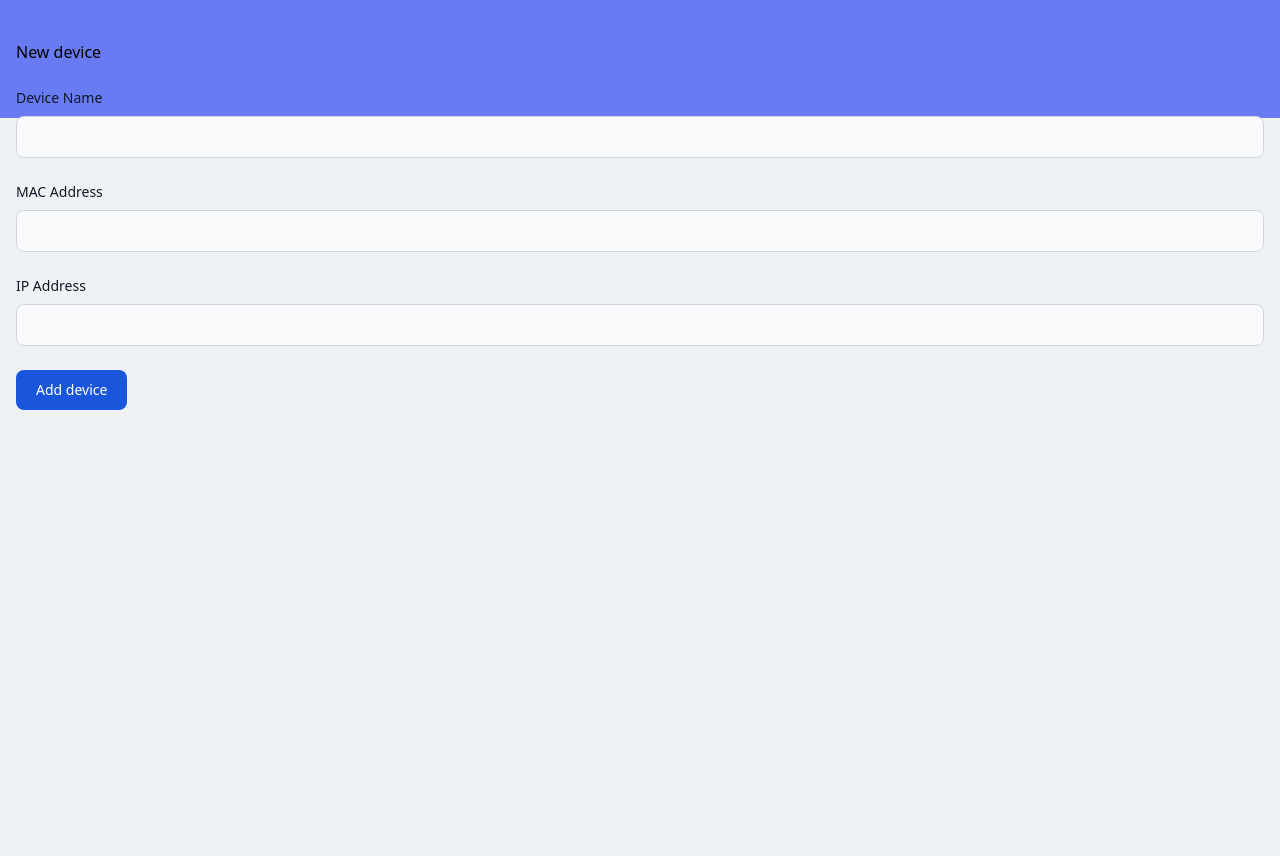
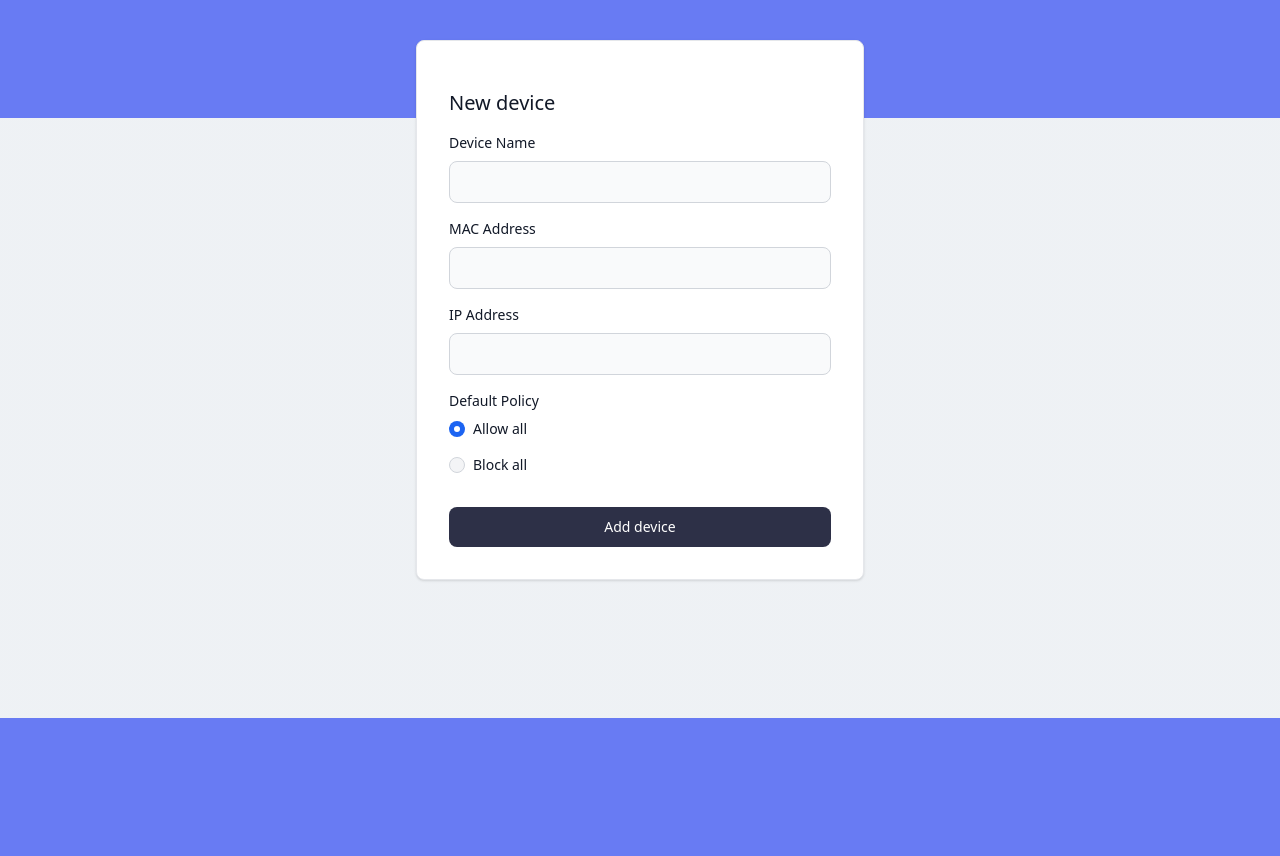
Before and after one commit to elduwa/shipp, a Flask app: template app/templates/add-device.html in a window 1280 px wide. Shown: the part 82-938 px from the top of the page. Before the commit the page ends 492 px from the top, so only its background shows below. Run offline with Flask 3, Linux system fonts and the light colour scheme; the template is opened without the code that fills it: values that come from a table or form of the project are taken from there, others are empty; style sheets or scripts are compiled from the project's sources; parts of the project's set-up code (start-up, migrations or seed data) failed here and were passed over.

Commit message:
added default policy to device forms and improved design

```diff
--- a/app/forms.py
+++ b/app/forms.py
@@ -1,14 +1,18 @@
 from flask_wtf import FlaskForm
-from wtforms import StringField, PasswordField, BooleanField
+from wtforms import StringField, PasswordField, BooleanField, RadioField
 from wtforms.validators import DataRequired, IPAddress, MacAddress, Email, Length, Regexp, EqualTo, ValidationError
 from app.models import User
 from app.extensions import db
+from app.constants import DefaultPolicyValues
 
 
 class DeviceForm(FlaskForm):
     name = StringField('Device Name', validators=[DataRequired()])
     mac = StringField('MAC Address', validators=[DataRequired(), MacAddress()])
     ip = StringField('IP Address', validators=[DataRequired(), IPAddress()])
+    default_policy = RadioField('Default Policy', choices=[(DefaultPolicyValues.ALLOW_ALL.value, 'Allow all'), (DefaultPolicyValues.BLOCK_ALL.value, 'Block all')],
+                                default=DefaultPolicyValues.ALLOW_ALL.value, validators=[DataRequired()])
+
 
 
 class LoginForm(FlaskForm):
--- a/app/models/database_model.py
+++ b/app/models/database_model.py
@@ -1,4 +1,5 @@
 from app.extensions import db, cipher_suite, login_manager
+from app.constants import PolicyType
 from datetime import datetime
 from flask_login import UserMixin
 from werkzeug.security import generate_password_hash, check_password_hash
@@ -17,6 +18,9 @@
 
     def get_active_policies(self):
         return self.policies.filter_by(active=True).all()
+
+    def get_default_policy(self):
+        return self.policies.filter_by(policy_type=PolicyType.DEFAULT_POLICY.value).one()
 
     def insert_device(self):
         db.session.add(self)
--- a/app/static/src/input.css
+++ b/app/static/src/input.css
@@ -3,7 +3,7 @@
 @tailwind utilities;
 
 .form-input {
-    @apply bg-gray-50 border border-gray-300 text-gray-900 text-sm rounded-lg focus:ring-blue-500 focus:border-blue-500 block w-full p-2.5 dark:bg-gray-700 dark:border-gray-600 dark:placeholder-gray-400 dark:text-white dark:focus:ring-blue-500 dark:focus:border-blue-500;
+    @apply bg-gray-50 border border-gray-300 text-gray-900 text-sm rounded-lg focus:ring-blue-500 focus:border-blue-500 block w-full p-2.5 dark:bg-gray-600 dark:border-gray-500 dark:placeholder-gray-400 dark:text-white;
 }
 
 .form-label {
@@ -11,9 +11,21 @@
 }
 
 .form-btn {
-    @apply text-white bg-blue-700 hover:bg-blue-800 focus:ring-4 focus:outline-none focus:ring-blue-300 font-medium rounded-lg text-sm w-full sm:w-auto px-5 py-2.5 text-center dark:bg-blue-600 dark:hover:bg-blue-700 dark:focus:ring-blue-800;
+    @apply w-full text-white bg-accent-2-space-cadet hover:bg-accent-2-space-cadet-li focus:ring-4 focus:outline-none focus:ring-accent-2-space-cadet font-medium rounded-lg text-sm px-5 py-2.5 text-center dark:bg-blue-600 dark:hover:bg-blue-700 dark:focus:ring-blue-800;
+}
+
+.form-radio-input {
+    @apply w-4 h-4 text-blue-600 bg-gray-100 border-gray-300 focus:ring-blue-500 dark:focus:ring-blue-600 dark:ring-offset-gray-800 focus:ring-2 dark:bg-gray-700 dark:border-gray-600;
+}
+
+.form-radio-label {
+    @apply ml-2 text-sm font-medium text-gray-900 dark:text-gray-300;
 }
 
 .form-input-checkbox {
     @apply w-4 h-4 border border-gray-300 rounded bg-gray-50 focus:ring focus:ring-accent-2-space-cadet dark:bg-gray-700 dark:border-gray-600 dark:focus:ring-accent-2-space-cadet dark:ring-offset-gray-800;
 }
+
+.form-device {
+    @apply w-full max-w-md p-4 bg-white border border-gray-200 rounded-lg shadow sm:p-6 md:p-8 dark:bg-gray-800 dark:border-gray-700
+}
--- a/app/templates/add-device.html
+++ b/app/templates/add-device.html
@@ -6,7 +6,6 @@
 
 {% block content %}
 
-    <h1 class="mb-6">New device</h1>
 
     {% if error %}
         <div class="alert alert-danger">
@@ -14,8 +13,11 @@
         </div>
     {% endif %}
 
-    <form method="POST">
+    <div class="flex flex-col items-center px-6 py-8 mx-auto md:h-screen lg:py-0">
+        <div class="form-device">
+            <form class="space-y-4" method="POST">
                 {{ form.hidden_tag() }}
+                <h5 class="text-xl font-medium text-gray-900 dark:text-white">New device</h5>
                 <div class="mb-6">
                     {{ form.name.label(class_="form-label") }} {{ form.name(class_="form-input") }}
                 </div>
@@ -25,12 +27,22 @@
                 <div class="mb-6">
                     {{ form.ip.label(class_="form-label") }} {{ form.ip(class_="form-input") }}
                 </div>
-        <button type="submit"
+                <div class="mb-6">
+                    {{ form.default_policy.label(class_="form-label") }}
+                    {% for subfield in form.default_policy %}
+                        <div class="flex items-center mb-4">
+                            {{ subfield(class_="form-radio-input") }}
+                            {{ subfield.label(class_="form-radio-label") }}
+                        </div>
+                    {% endfor %}
+                </div>
+                <button type="submit mt-2"
                         class="form-btn" id="add-btn">
                     Add device
                 </button>
             </form>
-
+        </div>
+    </div>
 {% endblock %}
 
 {% block scripts %}
```
Also changed, not shown: app/templates/edit-device.html (+14 -1 lines), app/views.py (+6 -2 lines). Lines whose indentation alone changed are shown as unchanged.
